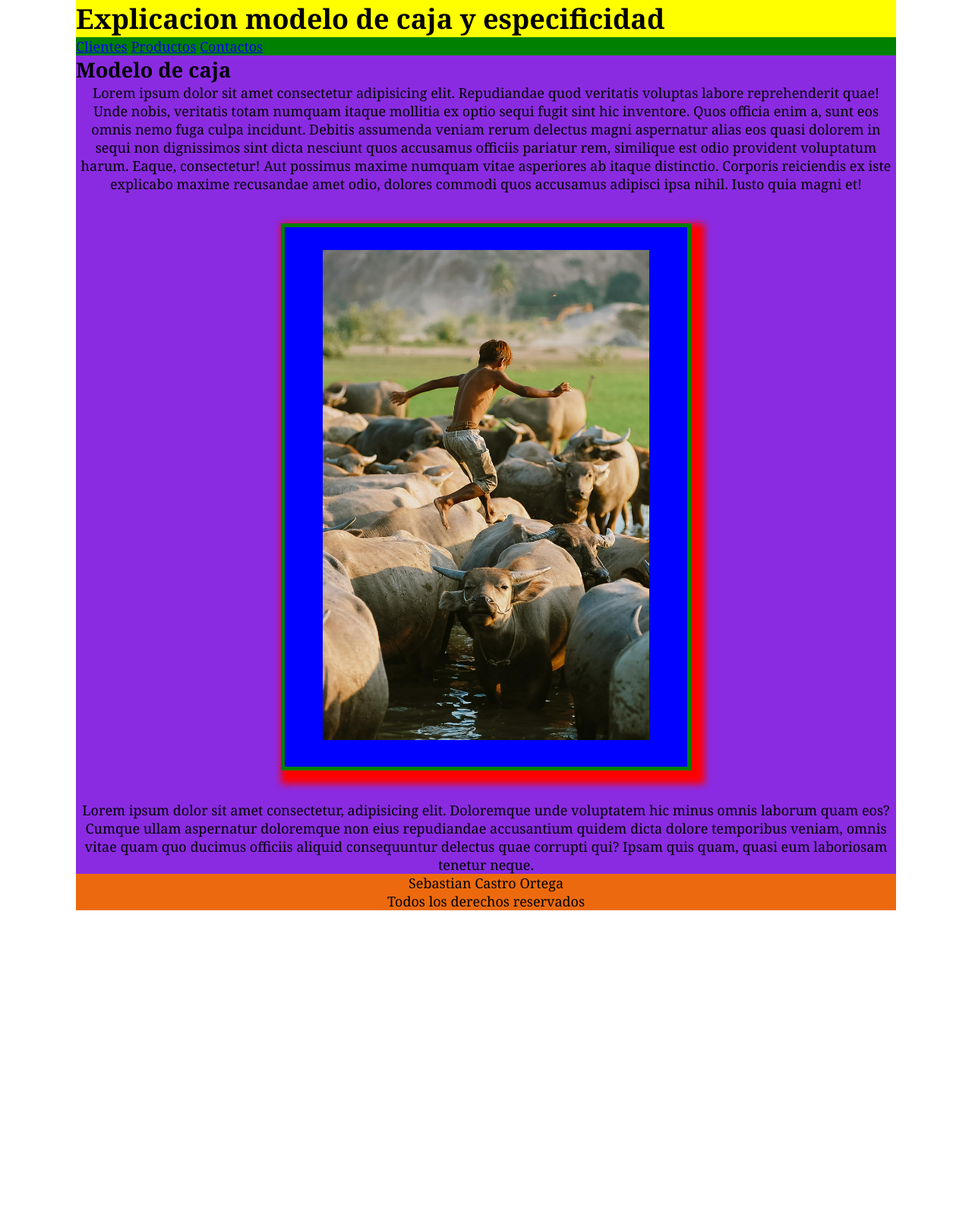
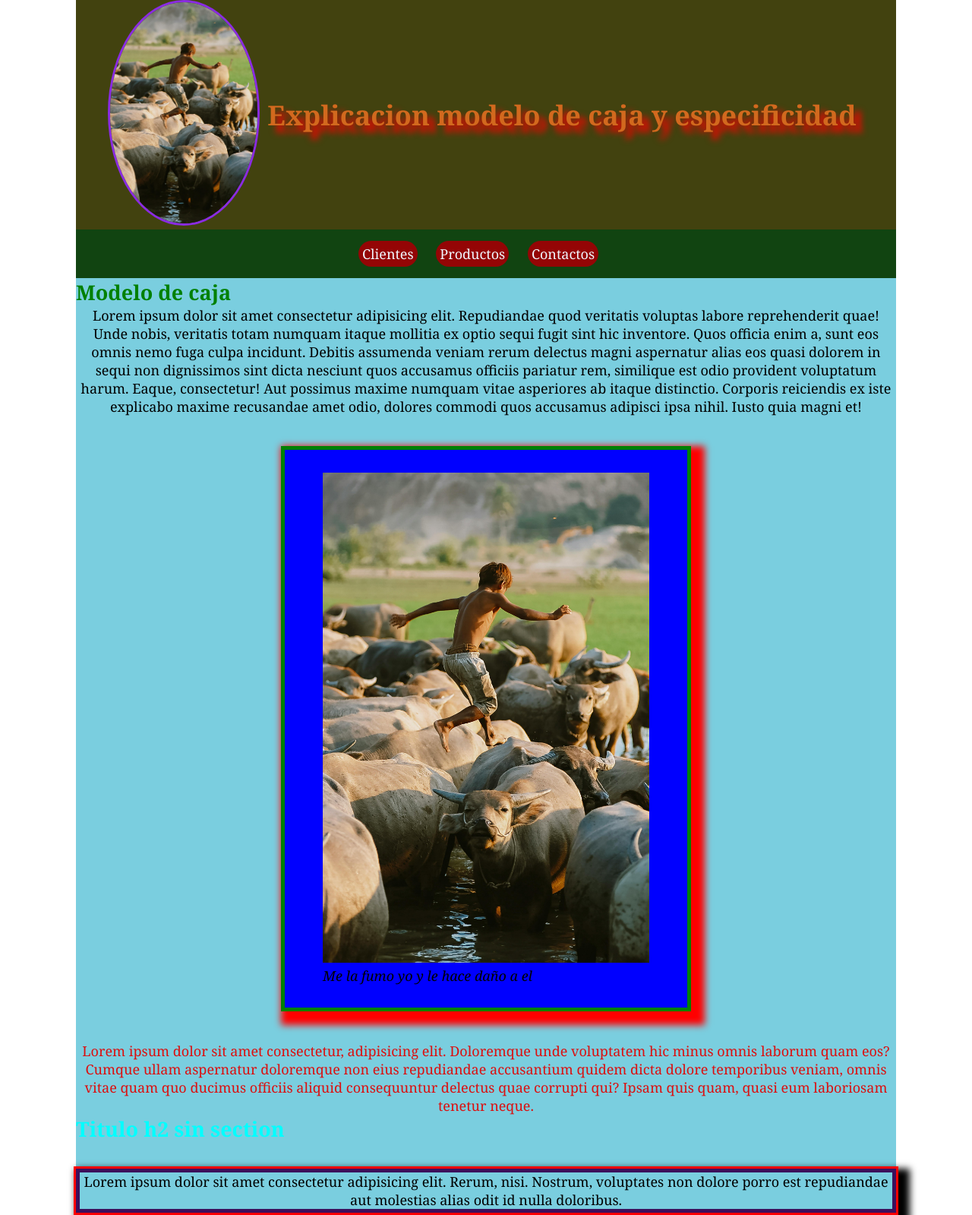
Before and after one commit to sebastian9815castro/semana-7, a plain HTML site: page index.html in a window 1280 px wide. Shown: the top 1599 px of the page at 76% size. Before the commit the page ends 1198 px from the top, so only its background shows below. Drawn offline with Linux system fonts and the light colour scheme.

Commit message:
nav y header

```diff
--- a/index.html
+++ b/index.html
@@ -8,6 +8,9 @@
 </head>
 <body>
     <header>
+        <div class="logo">
+            <img src="imagen/pexels-duong-quach-tung-701418954-27721295.jpg" alt="">
+        </div>
         <h1>Explicacion modelo de caja y especificidad</h1>
     </header>
     <nav>
@@ -17,12 +20,26 @@
     </nav>
     <main>
         <section>
-            <h2>Modelo de caja</h2>
+            <h2 style="color: green;">Modelo de caja</h2>
           <p>Lorem ipsum dolor sit amet consectetur adipisicing elit. Repudiandae quod veritatis voluptas labore reprehenderit quae! Unde nobis, veritatis totam numquam itaque mollitia ex optio sequi fugit sint hic inventore. Quos officia enim a, sunt eos omnis nemo fuga culpa incidunt. Debitis assumenda veniam rerum delectus magni aspernatur alias eos quasi dolorem in sequi non dignissimos sint dicta nesciunt quos accusamus officiis pariatur rem, similique est odio provident voluptatum harum. Eaque, consectetur! Aut possimus maxime numquam vitae asperiores ab itaque distinctio. Corporis reiciendis ex iste explicabo maxime recusandae amet odio, dolores commodi quos accusamus adipisci ipsa nihil. Iusto quia magni et!</p>
           <div class="imagen">
           <img src="imagen/pexels-duong-quach-tung-701418954-27721295.jpg" alt="Bufalos">
+          <cite>Me la fumo yo y le hace daño a el</cite>
           </div>
           <p>Lorem ipsum dolor sit amet consectetur, adipisicing elit. Doloremque unde voluptatem hic minus omnis laborum quam eos? Cumque ullam aspernatur doloremque non eius repudiandae accusantium quidem dicta dolore temporibus veniam, omnis vitae quam quo ducimus officiis aliquid consequuntur delectus quae corrupti qui? Ipsam quis quam, quasi eum laboriosam tenetur neque.</p>
+          </section>
+          <h2>Titulo h2 sin section</h2>
+          <p class="color">Lorem ipsum dolor sit amet consectetur adipisicing elit. Rerum, nisi. Nostrum, voluptates non dolore porro est repudiandae aut molestias alias odit id nulla doloribus.</p>
+          <section>
+            <h2>titulo h2 dentro del section</h2>
+            <p>Lorem ipsum dolor, sit amet consectetur adipisicing elit. Obcaecati aperiam fugiat quae ipsum laborum, asperiores magni dolorum esse maiores corporis, in eveniet consequuntur sit facilis quas adipisci eum id maxime! Pariatur assumenda ex at rerum.</p>
+          </section>
+
+          <h2>Display en bloque</h2>
+          <div class="bloque">
+          <img src="imagen/pexels-duong-quach-tung-701418954-27721295.jpg" alt="">
+          <img src="imagen/pexels-duong-quach-tung-701418954-27721295.jpg" alt=""></div>
+          <hr>
     </main>
     <footer>
         <p>Sebastian Castro Ortega</p>
--- a/styli.css
+++ b/styli.css
@@ -11,16 +11,32 @@ html{
 }
 
 header{
-    background-color: yellow;
+    background-color: rgb(66, 66, 15);
+    display: flex;
+    justify-content: center;
+    align-items: center;
+}
+.logo{
+    width: 200px;
+    border-radius: 50%;
+
+}
+.logo img{
+    border-radius: 50%;
+ border: 3px solid blueviolet;
 }
 nav{
-    background-color: green;
+    background-color: rgb(17, 68, 17);
 }
 main{
-    background-color: blueviolet;
+    background-color: rgb(122, 206, 223);
 }
 footer{
-    background-color: rgb(236, 106, 13);
+    background-color: rgb(101, 43, 2);
+    text-align: center;
+    color: aliceblue;
+    padding: 10px;
+    line-height: 25px;
 }
 p{
     text-align: center;
@@ -47,3 +63,55 @@ img{
  /*   outline: 7px double; */
    box-shadow: 9px 9px 9px 9px red;
 }
+.color{
+    padding:35px 25pz 42px 26px;
+    border: 5px solid rgb(59, 16, 92) ;
+    margin: 34px auto ;
+    outline: 3px solid red;
+    box-shadow: 9px 9px 9px 9px;
+
+}
+h1{
+    color: yellowgreen;
+    text-shadow: 9px 9px 9px  red;
+    padding: 10px;
+}
+h1{
+    color: chocolate;
+    text-decoration: double grey;
+
+    }
+    h2{
+        color: aqua;
+    }
+    section > h2{
+        color: rgb(76, 23, 129);
+        /* > hijo directo de */
+    }
+    .imagen + p{
+        color: rgb(220, 15, 15);
+        /* parrafó continuo */
+    }
+    .bloque img{
+        width: 150px;
+        padding: 30px;
+        display: block;
+    }
+    nav{
+        padding: 20px;
+        text-align: center;
+    }
+    nav a{
+        background-color: rgb(148, 5, 5);
+        border-radius: 30px;
+        padding: 5px;
+        color: aliceblue;
+        text-decoration: none;
+        margin-right: 20px;
+
+       }
+       nav a:hover{
+        background-color: rgba(1, 1, 10, 0);
+        color: blanchedalmond;
+        transition-delay: 0.2s;
+       }
```
